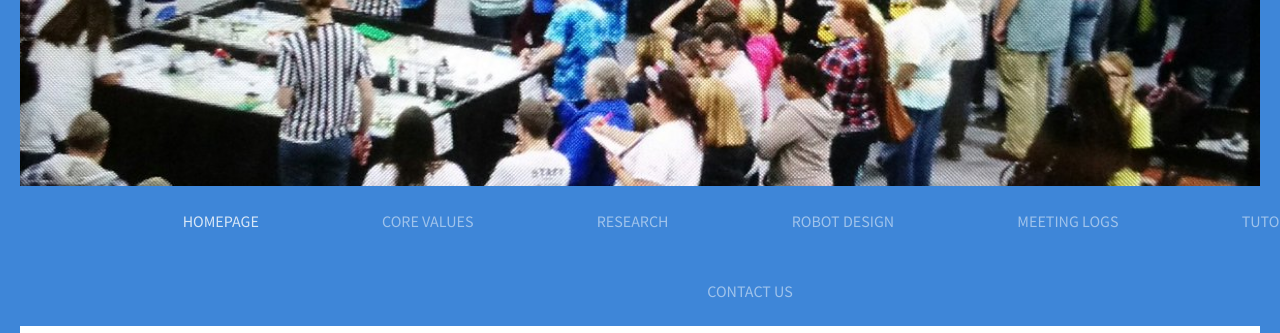
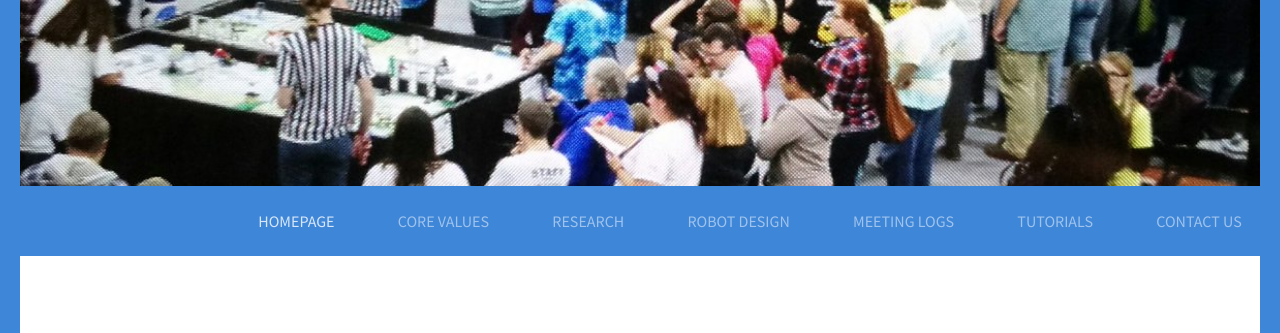
Before and after one commit to philnomenonsfll/philnomenonsfll.github.io, a plain HTML site: page index.html in a window 1280 px wide. Shown: the part 414-747 px from the top of the page. Drawn offline with Linux system fonts and the light colour scheme.

Commit message:
Tweaking menu bar

```diff
--- a/alternate_pages.css
+++ b/alternate_pages.css
@@ -196,7 +196,7 @@ hr {
 
 #menu a {
 	display: block;
-	padding: 0px 60px 0px 60px;
+	padding: 0px 30px 0px 30px;
 	line-height: 70px;
 	text-decoration: none;
 	text-transform: uppercase;
--- a/default.css
+++ b/default.css
@@ -196,7 +196,7 @@ hr {
 
 #menu a {
 	display: block;
-	padding: 0px 60px 0px 60px;
+	padding: 0px 30px 0px 30px;
 	line-height: 70px;
 	text-decoration: none;
 	text-transform: uppercase;
```
